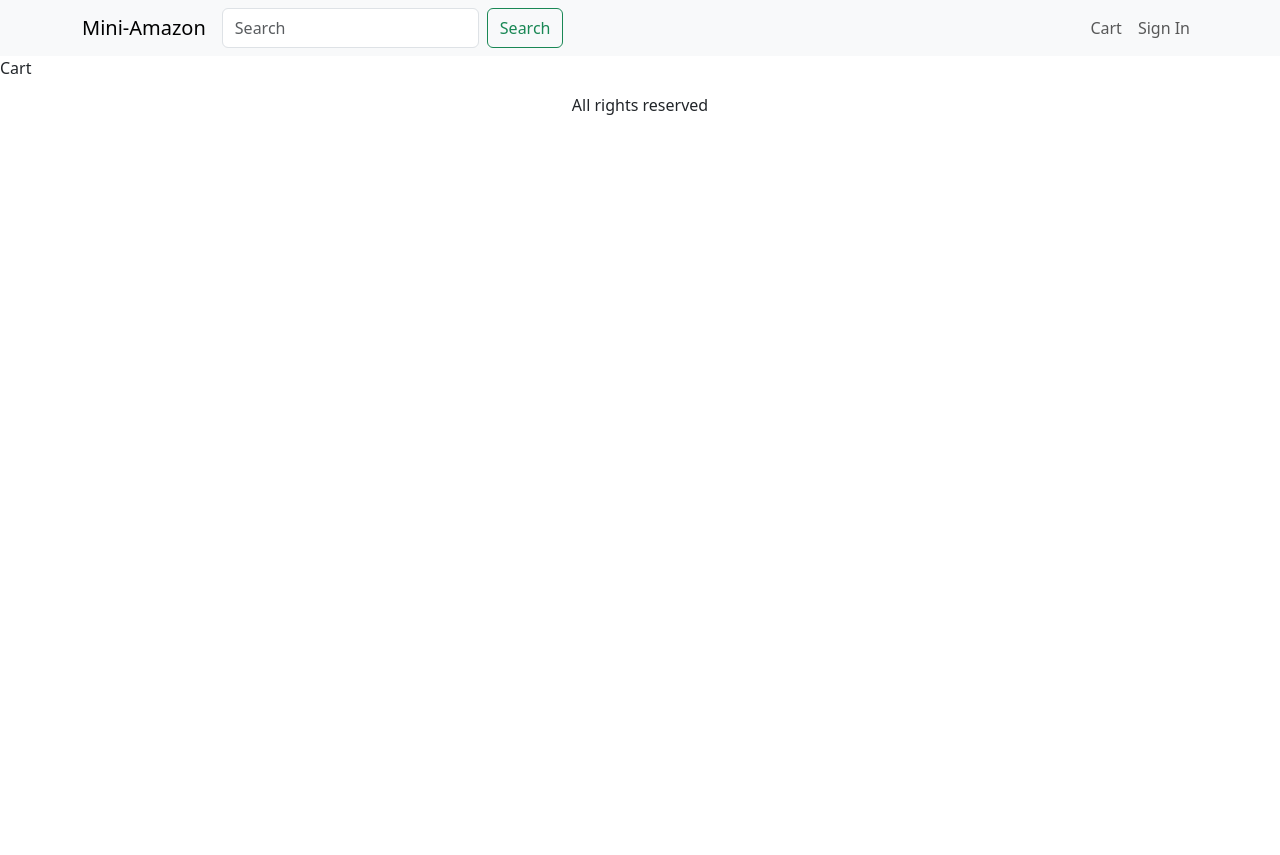
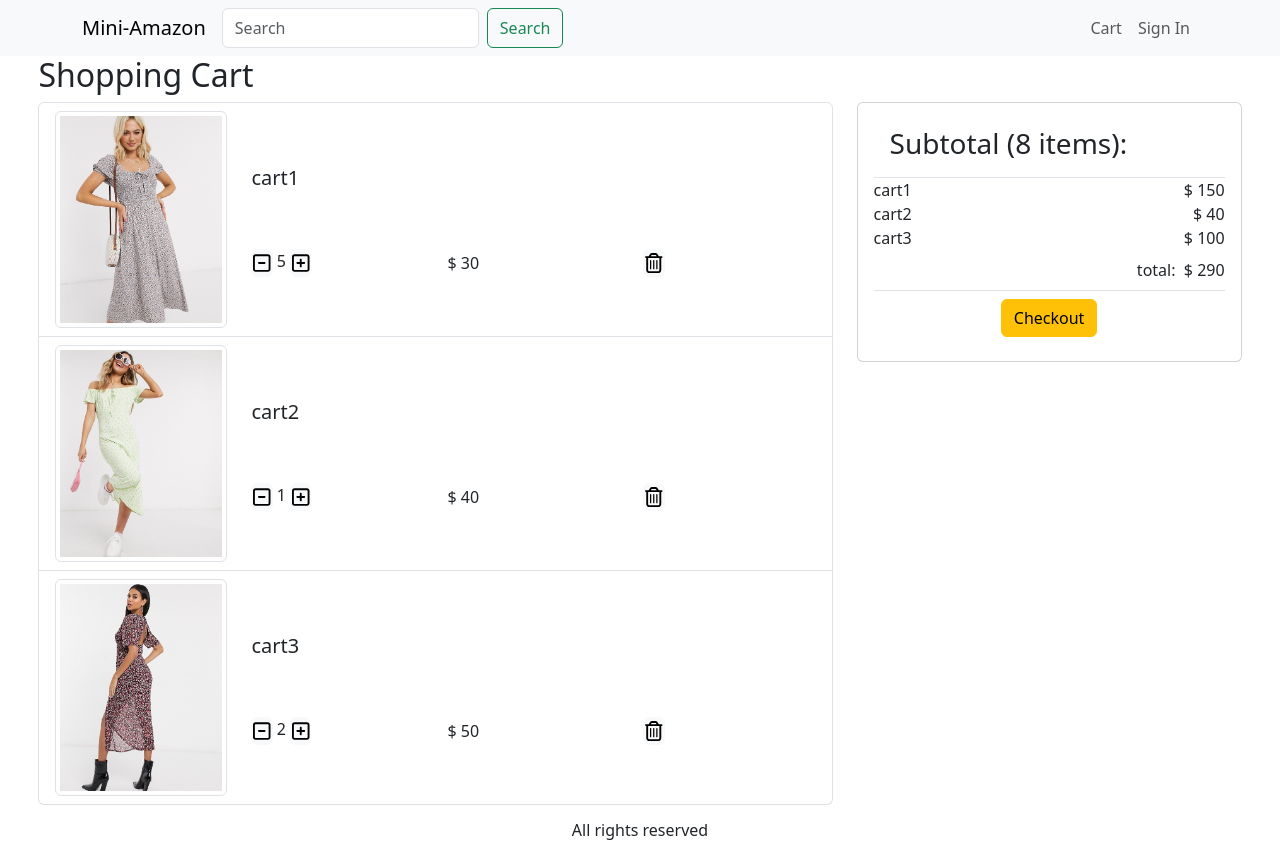
Before and after one commit to darcy521/Mini_Amazon_Website, a React (Create React App) app in the folder client/: page /cart in a window 1280 px wide. Before the commit the page ends 800 px from the top, so only its background shows below. Built offline with nearby package versions, Linux system fonts and the light colour scheme.

Commit message:
Cart updated, MongoDB v1

```diff
--- a/client/package.json
+++ b/client/package.json
@@ -12,6 +12,7 @@
     "@testing-library/jest-dom": "^5.17.0",
     "@testing-library/react": "^13.4.0",
     "@testing-library/user-event": "^13.5.0",
+    "axios": "^1.6.2",
     "bootstrap": "^5.3.2",
     "react": "^18.2.0",
     "react-bootstrap": "^2.9.1",
--- a/client/src/components/Cart.js
+++ b/client/src/components/Cart.js
@@ -1,7 +1,139 @@
 import React from 'react'
+import Col from 'react-bootstrap/esm/Col'
+import Row from 'react-bootstrap/esm/Row'
+import { FontAwesomeIcon } from '@fortawesome/react-fontawesome';
+import { faSquareMinus, faSquarePlus, faTrashCan } from '@fortawesome/free-regular-svg-icons';
+import Button from 'react-bootstrap/Button';
+import './component.css';
+import Message from './Message';
+import { Link, useNavigate } from 'react-router-dom';
+import ListGroup from 'react-bootstrap/esm/ListGroup';
+import Card from 'react-bootstrap/Card';
+import axios from 'axios';
 
 export default function Cart() {
+//   const navigate = useNavigate();
+
+  const cartItems = [
+    {
+        id:1,
+        name: 'cart1',
+        image: './images/dress1.jpg',
+        price: '30',
+        quantity: 5,
+        stock: 10
+    },
+    {
+        id:2,
+        name: 'cart2',
+        image: './images/dress2.jpg',
+        price: '40',
+        quantity: 1,
+        stock: 2
+    },
+    {
+        id:3,
+        name: 'cart3',
+        image: './images/dress3.jpg',
+        price: '50',
+        quantity: 2,
+        stock: 3
+    }
+  ];
+
+  const updateItemHandler = async(item, quantity) => {
+    // const { data } = await axios.get();
+    // if (data.stock < quantity) {
+    //     window.alert('This product only have '+ data.stock + ' left');
+    //     return;
+    // }
+
+  }
+
+  const deleteItemHandler = () => {
+
+  }
+
+  const proceedToCheckoutHandler = () => {
+    // navigate('./signin?redirect=/shipping');
+  }
+
   return (
-    <div>Cart</div>
+    <>
+      <div className='cart-container'>
+        <h2>Shopping Cart</h2>
+        <Row>
+            <Col md={8}>
+              {cartItems.length === 0 ? (
+                <Message>
+                    Cart is empty. <Link to="/">Go Shopping</Link>
+                </Message>
+              ) : (
+              <ListGroup>
+                {cartItems.map((item) => (
+                  <ListGroup.Item key={item.id}>
+                    <Row className='align-items-center'>
+                      <Col md={3}>
+                        <img src={item.image} alt={item.name} className='img-fluid rounded img-thumbnail cart-img'/>
+                      </Col>
+                      <Col>
+                        <Row className='cart-info-name'>
+                            <div>{item.name}</div>
+                        </Row>
+                        <Row className='cart-info-operation'>
+                        <Col>
+                        <Button variant='light' className='edit-button' onClick={updateItemHandler(item, item.quantity - 1)} disabled={cartItems.quantity === 1}>
+                          <FontAwesomeIcon icon={faSquareMinus} size="lg"/>
+                        </Button>
+                        <span>&nbsp;{item.quantity}&nbsp;</span>
+                        <Button variant='light' className='edit-button' onClick={updateItemHandler(item, item.quantity + 1)} disabled={cartItems.quantity >= item.stock}>
+                          <FontAwesomeIcon icon={faSquarePlus} size='lg'/>
+                        </Button>
+                        </Col>
+                        <Col> $ {item.price}</Col>
+                        <Col>
+                        <Button variant='light' className='edit-button' onClick={deleteItemHandler()}>
+                          <FontAwesomeIcon icon={faTrashCan} size='lg'/>
+                        </Button>
+                        </Col>
+                        </Row>
+                      </Col>
+                    </Row>
+                  </ListGroup.Item>
+                ))}
+              </ListGroup>
+            )}
+            </Col>
+            <Col md={4}>
+                <Card>
+                    <Card.Body>
+                        <ListGroup  variant='flush'>
+                            <ListGroup.Item>
+                                <h3>
+                                    Subtotal ({cartItems.reduce((num, currentItem) => num + currentItem.quantity, 0)}{' '}items):
+                                </h3>
+                            </ListGroup.Item>
+                                {cartItems.map((item) => (
+                                    <div className='subtotal-price-detail'>
+                                        {item.name}
+                                    <span>$ {item.price * item.quantity}</span>
+                                    </div>
+                                ))}
+                            <ListGroup.Item className='cart-total'>
+                                <span>total: &nbsp;</span>
+                                $ {cartItems.reduce((sum, currentItem) => sum + currentItem.price * currentItem.quantity, 0)}
+                            </ListGroup.Item>
+                            <ListGroup.Item className='cart-checkout-button'>
+                                <Button onClick={proceedToCheckoutHandler} variant='warning' disabled={cartItems.length === 0}>
+                                    Checkout
+                                </Button>
+                            </ListGroup.Item>
+                        </ListGroup>
+                    </Card.Body>
+                </Card>
+            </Col>
+        </Row>
+      </div>
+    </>
   )
 }
--- a/client/src/components/Header.js
+++ b/client/src/components/Header.js
@@ -9,7 +9,7 @@ import NavDropdown from 'react-bootstrap/NavDropdown';
 
 export default function Header(props) {
   const userInfo = props;
-  console.log("userinfo", props.name);
+  // console.log("userinfo", props.name);
 
   const signoutHandler = () => {
     // localStorage.removeItem();
--- a/client/src/components/Product.js
+++ b/client/src/components/Product.js
@@ -7,7 +7,6 @@ import Product_Json from '../product.json';
 import Container from 'react-bootstrap/Container';
 import Rating from './Rating';
 import Category from './Category';
-// import { Link } from 'react-router-dom';
 
 
 export default function Product() {
--- a/client/src/components/component.css
+++ b/client/src/components/component.css
@@ -19,11 +19,6 @@
     justify-content: right;
 }
 
-.card-container {
-    padding-left: 2%;
-    padding-right: 2%;
-}
-
 /* rating */
 .star {
     color: rgb(250,176,7);
@@ -37,3 +32,49 @@
     flex-direction: column;
     align-items: center;
 }
+
+.cart-container {
+    padding-left: 3%;
+    padding-right: 3%;
+}
+
+.edit-button {
+    padding: 0.5%;
+}
+
+.cart-info-col {
+
+}
+
+.cart-info-name {
+    font-size: 20px;
+    padding-bottom: 10%;
+}
+
+.cart-info-operation {
+    align-items: center;
+}
+
+.subtotal-price-detail {
+    display: flex;
+    justify-content: space-between;
+}
+
+.cart-total {
+    display: flex;
+    padding-right: 0%;
+    justify-content: flex-end;
+}
+
+.cart-checkout-button {
+    display: flex;
+    align-items: center;
+    justify-content: center
+}
+
+@media only screen and (max-width: 700px){
+    .cart-img {
+        max-width: 150px;
+        max-height: 150px;
+    }
+}
--- a/client/src/pages/home.js
+++ b/client/src/pages/home.js
@@ -4,11 +4,11 @@ import './pages.css';
 
 export default function Home() {
   return (
-    <div className="home-container">
+    <div className="body-container">
         {/* <div className="app-body">
           <p>{!data? "Loading..." : data}</p>
         </div> */}
         <Product />
-      </div>
+    </div>
   )
 }
--- a/client/src/pages/pages.css
+++ b/client/src/pages/pages.css
@@ -1,6 +1,9 @@
-.home-container {
+.body-container {
     text-align: center;
+    justify-content: center;
     min-height: 100vh;
+    padding-left: 3%;
+    padding-right: 3%;
 }
 
 .signin-container, .createaccount-container, .forgetpassword-container {
```
Also changed, not shown: 1 other file (tests, documents, lock files or other folders).
